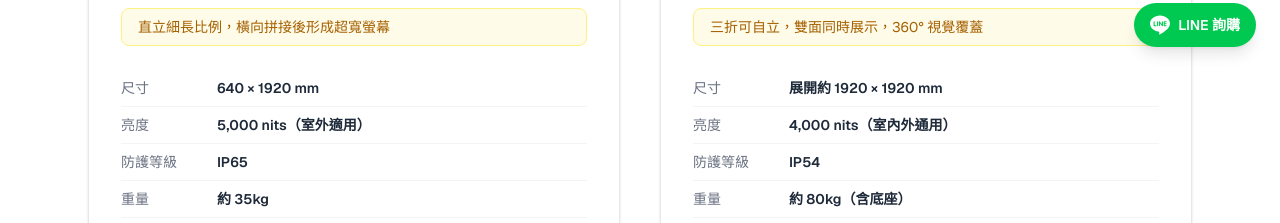
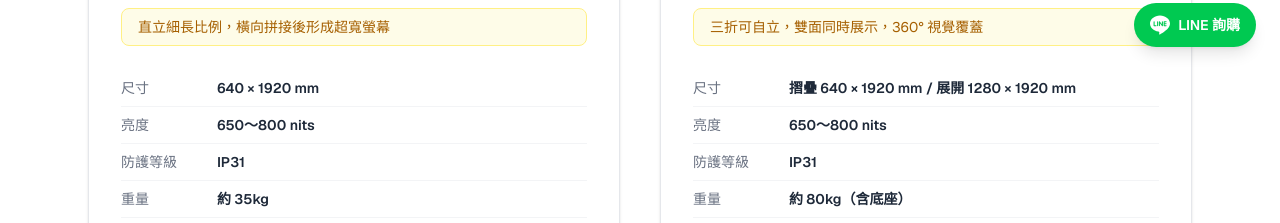
Before and after one commit to jeffyuan0420/led-rental-site, a Next.js app: page /products in a window 1280 px wide. Shown: the part 729-952 px from the top of the page. Built offline with nearby package versions, Linux system fonts and the light colour scheme; no server answers.

Commit message:
fix product specs

```diff
--- a/app/products/page.tsx
+++ b/app/products/page.tsx
@@ -9,8 +9,8 @@ const PRODUCTS = [
     nameZh: "單面直立機",
     nameEn: "Single-Side Vertical Display",
     size: "640 × 1920 mm",
-    brightness: "5,000 nits（室外適用）",
-    ipRating: "IP65",
+    brightness: "650～800 nits",
+    ipRating: "IP31",
     weight: "約 35kg",
     useCases: ["展覽主視覺", "門市形象展示", "活動入口品牌牆"],
     image: "/images/single.png",
@@ -20,9 +20,9 @@ const PRODUCTS = [
     key: "triple",
     nameZh: "三折雙面機",
     nameEn: "Triple-Fold Double-Side Display",
-    size: "展開約 1920 × 1920 mm",
-    brightness: "4,000 nits（室內外通用）",
-    ipRating: "IP54",
+    size: "摺疊 640 × 1920 mm / 展開 1280 × 1920 mm",
+    brightness: "650～800 nits",
+    ipRating: "IP31",
     weight: "約 80kg（含底座）",
     useCases: ["展場攤位主視覺", "記者會背板", "活動舞台側屏"],
     image: "/images/triple.png",
```
